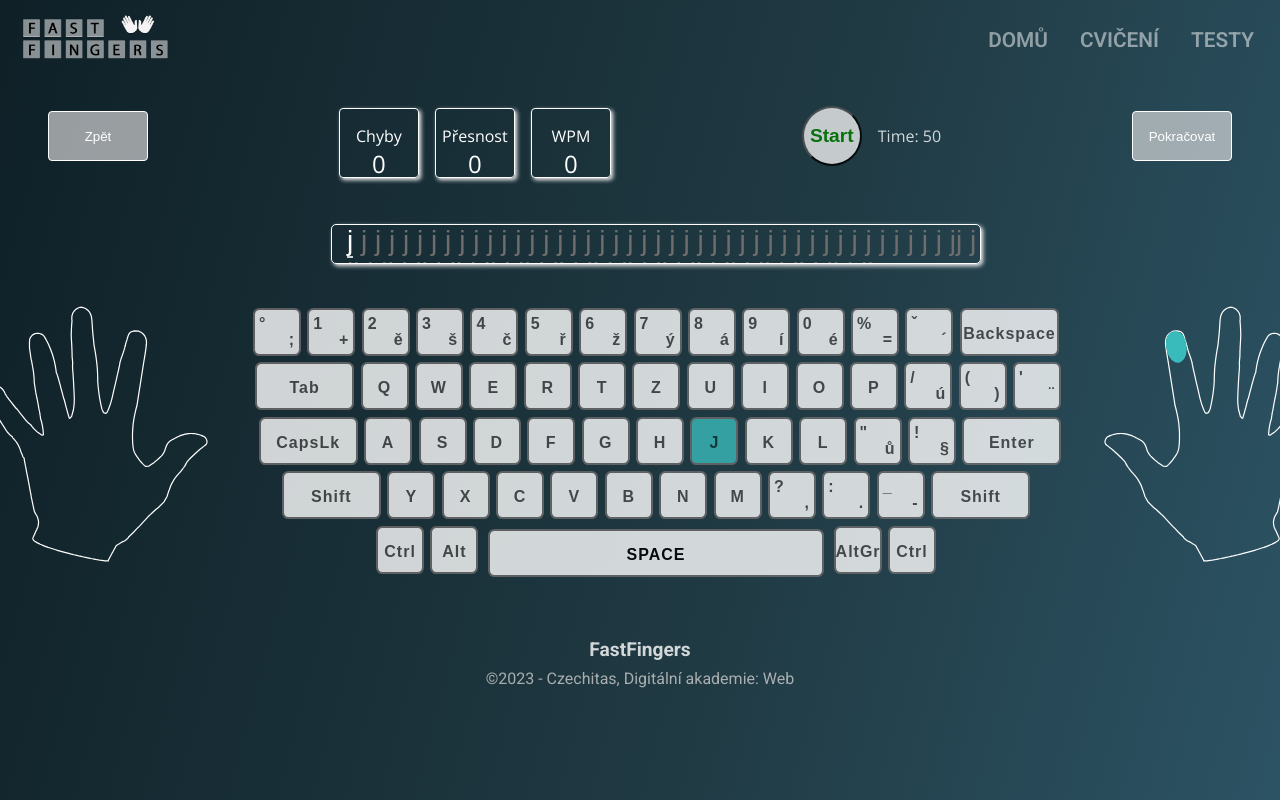
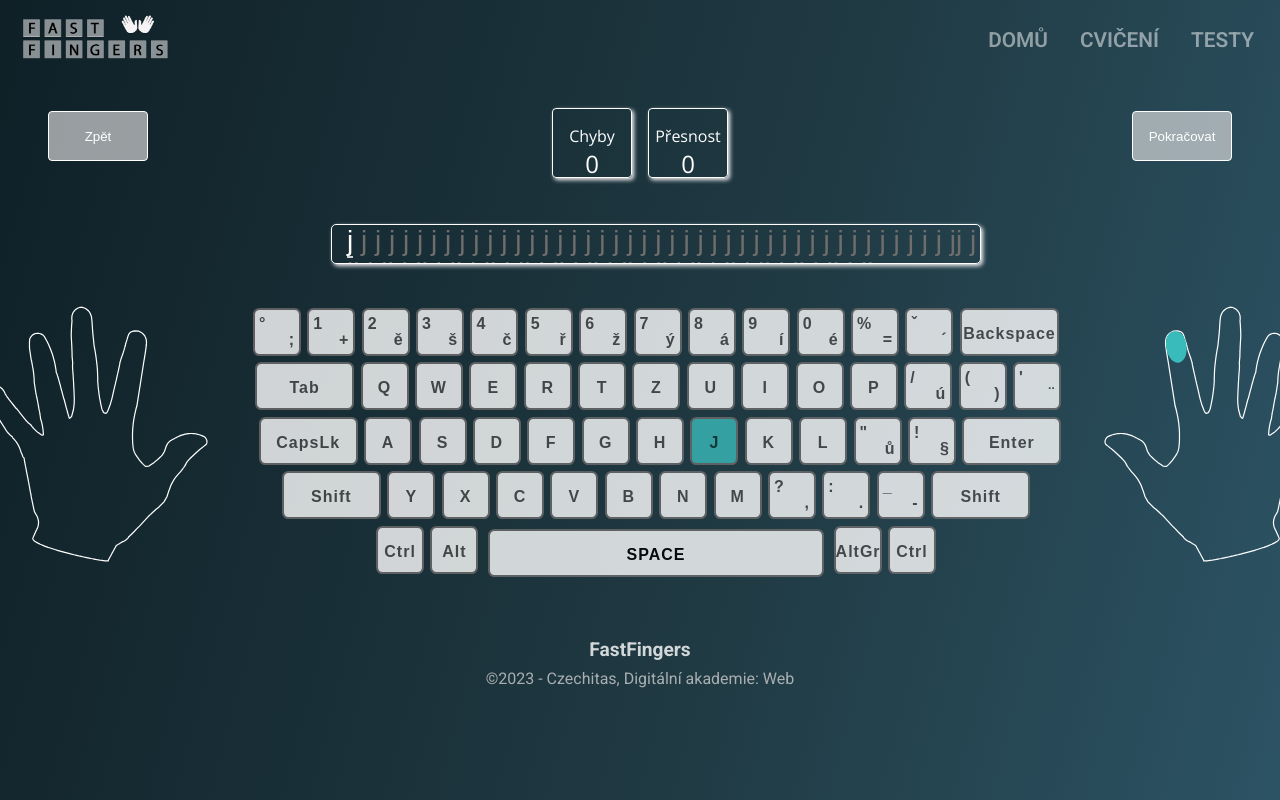
Before and after one commit to ICerv/fast-fingers-app, a React app: page /section/1/lesson/1/exercise/1 in a window 1280 px wide. Shown: the top 800 px of the page. Built offline with nearby package versions, Linux system fonts and the light colour scheme.

Commit message:
Edited Pratcice so that the timer doesn't work on exerciseMode

```diff
--- a/src/components/Practice/index.jsx
+++ b/src/components/Practice/index.jsx
@@ -55,7 +55,13 @@ const Practice = ({ targetText, nextLink, backUrl, exerciseMode }) => {
   const handleInputChange = (event) => {
     event.preventDefault();
 
-    if (!isTypingAllowed) return;
+    if (exerciseMode) {
+      setIsTypingAllowed(true)
+    } else {
+      if (!isTypingAllowed) return;
+    }
+
+
 
     if (targetText.length === inputText.length) {
       handleEnd();
@@ -132,10 +138,15 @@ const Practice = ({ targetText, nextLink, backUrl, exerciseMode }) => {
           <div className="result-list">
             <Results name="Chyby" data={errorCount} />
             <Results name="Přesnost" data={accuracy} symbol="%" />
-            <Results name="WPM" data={wpm} />
+            {!exerciseMode ?
+              <Results name="WPM" data={wpm} />
+              : null
+            }
           </div>
         </div>
+
         {/* TIMER */}
+        {!exerciseMode ?
           <Timer
           onStart={handleStart}
           onEnd={handleEnd}
@@ -143,6 +154,8 @@ const Practice = ({ targetText, nextLink, backUrl, exerciseMode }) => {
           isStarted={isTypingAllowed}
           targetText={targetText}
         />
+        : null
+        }
 
         <button className="button next" onClick={() => navigate(`${nextLink}`)}>
           Pokračovat
```
